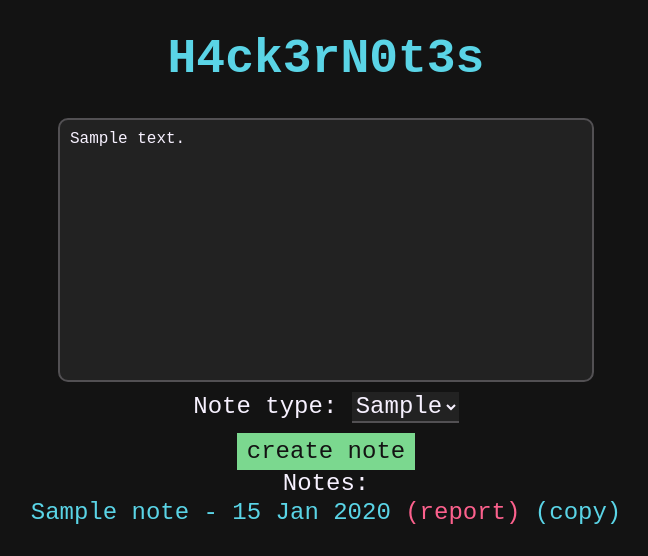
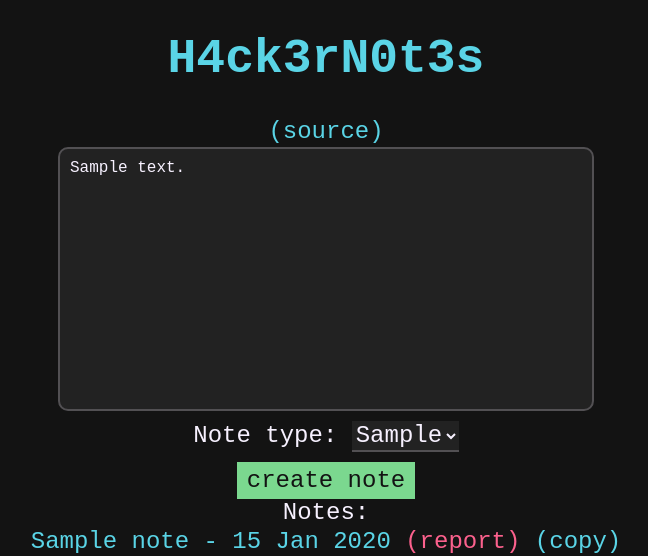
Before and after one commit to blairsec/club-challs-2021, a Node project: template xss/site/views/home.hbs in a window 1280 px wide. Shown: the top 556 px of the page, without its empty margins (314-962 px from the left). Run offline with Node 20 templates, Linux system fonts and the light colour scheme; the template is opened without the code that fills it: most values are stand-ins (such as "Sample title", 1, 10 or a date in 2020); some libraries are stand-ins or nearby versions.

Commit message:
add source

```diff
--- a/xss/site/views/home.hbs
+++ b/xss/site/views/home.hbs
@@ -1,6 +1,7 @@
 <h1>
     H4ck3rN0t3s
 </h1>
+<p><a href="https://github.com/blairsec/club-challs-2021/blob/master/xss/site/src/index.ts" target="_blank">(source)</a></p>
 <form method="POST" action="/note" class="centered">
     {{#if error}}
         <p class="error-msg">
```
